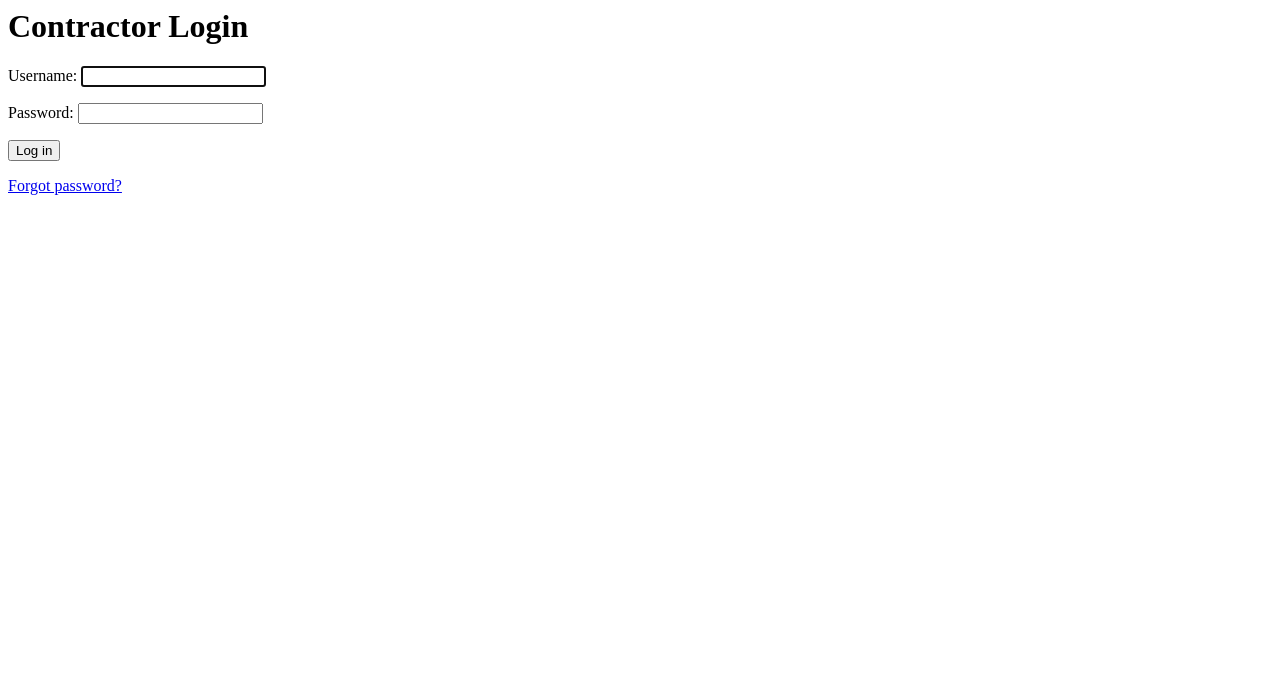
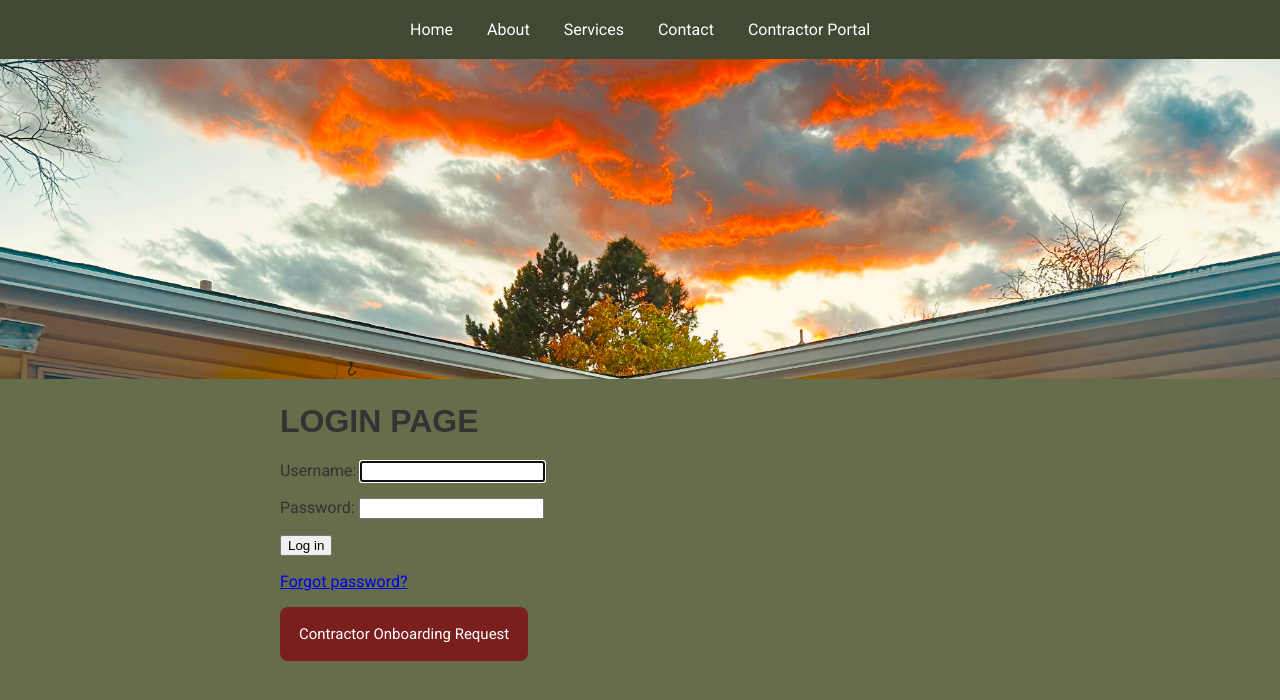
Before and after one commit to Justice-Sparks/ClearSpace-Local, a Django app: page /accounts/login/ in a window 1280 px wide. Shown: the top 700 px of the page. Run offline with Django 5.2, Linux system fonts and the light colour scheme.

Commit message:
login/user/portal foundations

```diff
--- a/contractorportal/urls.py
+++ b/contractorportal/urls.py
@@ -1,7 +1,7 @@
 from django.urls import path
-from .views import contractor_login, dashboard
+from .views import contractor_login, dashboard, portal_redirect
 
 urlpatterns = [
-    path("contractors/login/", contractor_login, name="contractor_login"),
+    #path("contractors/login/", contractor_login, name="contractor_login"),
     path("", dashboard, name="contractor_dashboard"),
 ]
--- a/contractorportal/views.py
+++ b/contractorportal/views.py
@@ -2,7 +2,10 @@ from django.shortcuts import render
 from django.contrib.auth.decorators import login_required
 
 def contractor_login(request):
-    return render(request, "contractorportal/contractor_login.html")
+    return render(request, "registration/login.html")
+
+def portal_redirect(request):
+    return render(request, "registration/portal_redirect.html")
 
 @login_required
 def dashboard(request):
--- a/marketplace/templates/base.html
+++ b/marketplace/templates/base.html
@@ -32,7 +32,7 @@
 
     <a class="nav-link" href="/contact/">Contact</a>
 
-    <a class="nav-link" href="/contractors/login/">Contractor Portal</a>
+    <a class="nav-link" href="/accounts/login/">Contractor Portal</a>
   </nav>
 
   <div class="hero"></div>
--- a/onboarding/models.py
+++ b/onboarding/models.py
@@ -35,6 +35,7 @@ class ContractorSignupRequest(models.Model):
 
     created_at = models.DateTimeField(auto_now_add=True)
 
+    # Nullable USer Foreign Key to link signup requests to created users
     user = models.OneToOneField(
         settings.AUTH_USER_MODEL,
         null=True,
--- a/templates/registration/login.html
+++ b/templates/registration/login.html
@@ -1,5 +1,20 @@
-<h1>Contractor Login</h1>
+{% extends "base.html" %}
+{% load static %}
 
+
+{% block extra_head %}
+<style>
+  .hero {
+    background-image: url("{% static 'images/temp_picture.jpg' %}");
+  }
+</style>
+{% endblock %}
+
+{% block content %}
+  <main style="max-width: 720px; margin: 24px auto; padding: 0 16px;">
+    <h1>LOGIN PAGE</h1>
+
+</div>
 <form method="post">
   {% csrf_token %}
   {{ form.as_p }}
@@ -7,3 +22,10 @@
 </form>
 
 <p><a href="{% url 'password_reset' %}">Forgot password?</a></p>
+
+
+    <a href="{% url 'contractor_signup'%}" class = "btn">
+      Contractor Onboarding Request
+    </a>
+  </main>
+{% endblock %}
```
Also changed, not shown: contractorportal/templates/contractorportal/contractor_login.html (deleted, +0 -21 lines).
